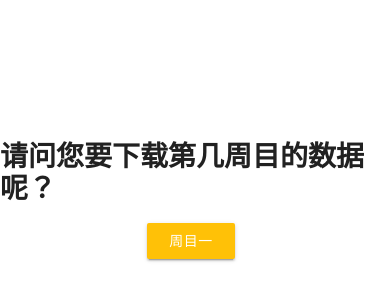
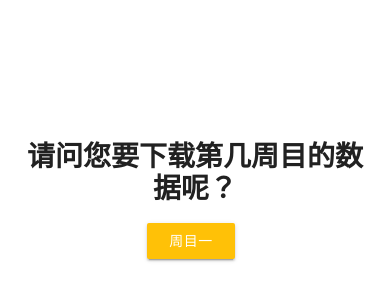
Before and after one commit to Subilan/seatide.net-archive, a plain HTML site: page archives.html in a window 390 px wide. Shown: the part 232-532 px from the top of the page. Drawn offline with Linux system fonts and the light colour scheme; a web font is replaced by a local one.

Commit message:
title 布局 global

```diff
--- a/archives.html
+++ b/archives.html
@@ -11,8 +11,8 @@
 </head>
 <body>
     <div class="container">
-        <div class="download-box">
-            <h1>请问您要下载第几周目的数据呢？</h1>
+        <div class="download-box single-title">
+            <h1 class="title">请问您要下载第几周目的数据呢？</h1>
             <div id="download-list" class="download-list">
                 <button id="button-template" style="display: none;" class="mdui-btn mdui-color-amber stage-btn mdui-btn-raised mdui-ripple"></button>
             </div>
--- a/css/style.css
+++ b/css/style.css
@@ -147,3 +147,15 @@ footer {
 .mdui-panel-item-title {
     overflow: visible !important;
 }
+
+
+.single-title .title {
+    text-align: center;
+}
+
+@media screen and (max-width: 1024px) {
+    .single-title .title {
+        margin-left: 16px;
+        margin-right: 16px;
+    }
+}
```
Also changed, not shown: css/wish.css (+0 -11 lines), wish.html (+1 -1 lines).
